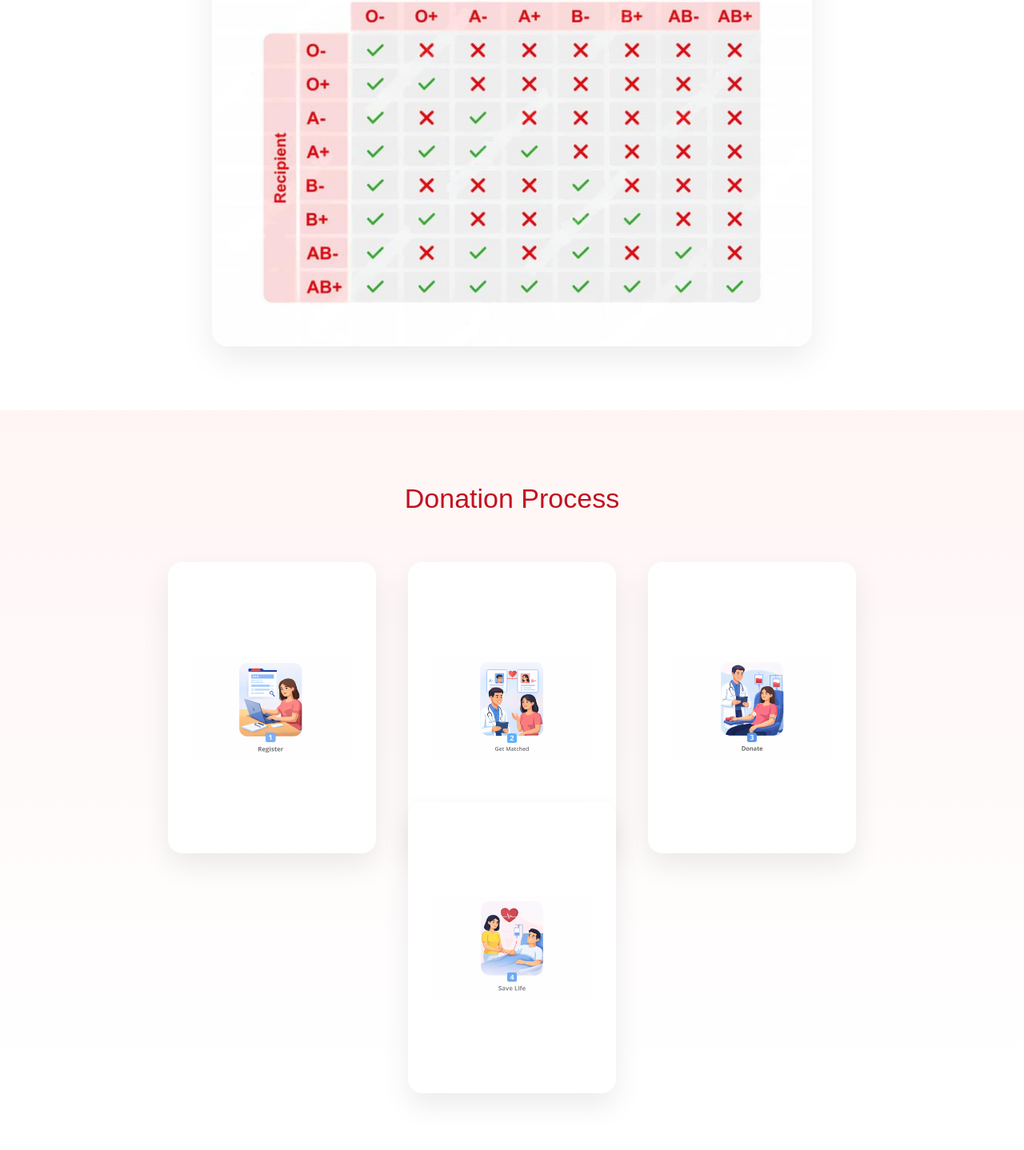
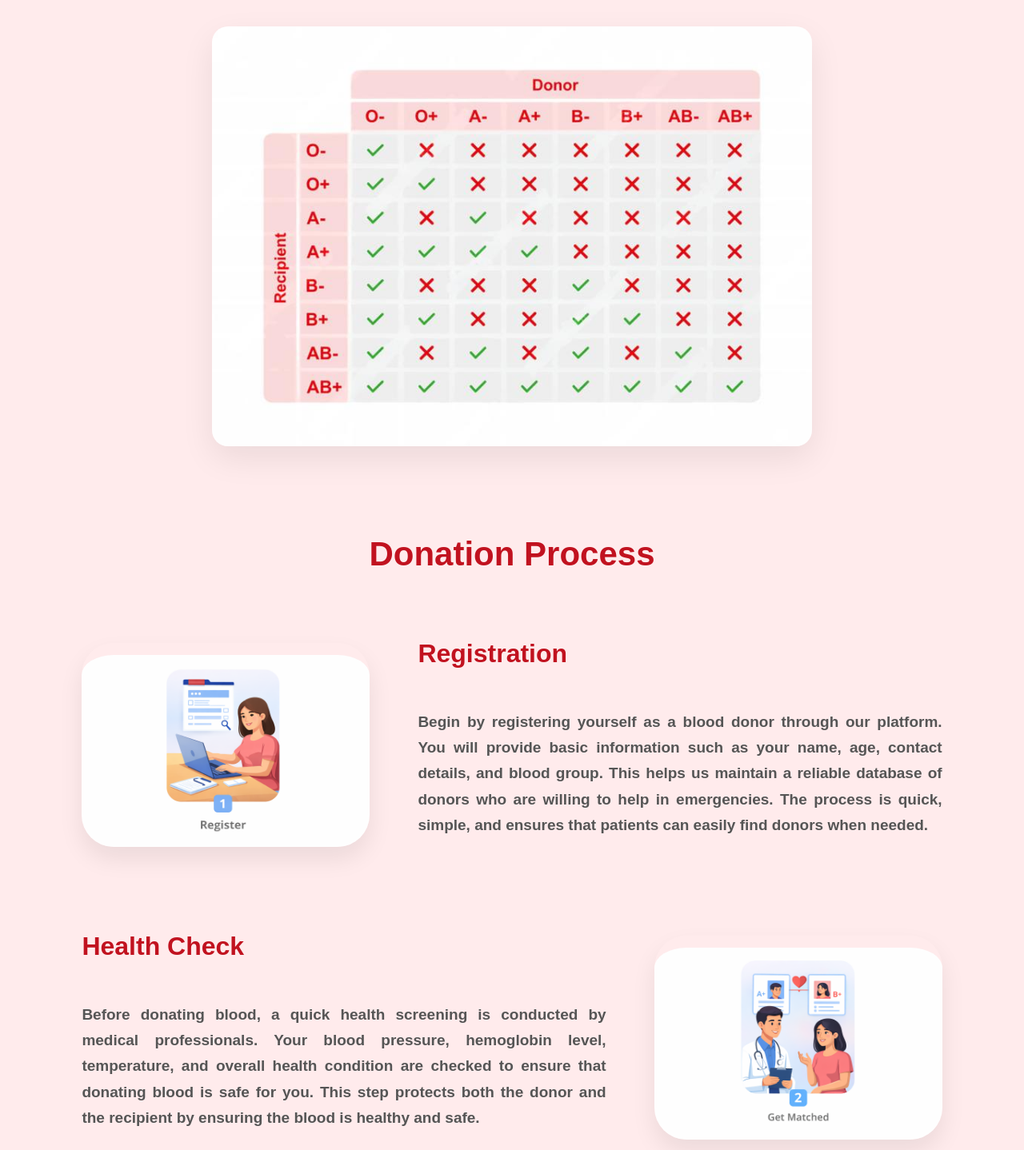
Before and after one commit to meetdoshi027/emergency-blood-request-system, a React (Vite) app: page /donate in a window 1280 px wide. Shown: the part 1334-2772 px from the top of the page at 80% size. Built offline with nearby package versions, Linux system fonts and the light colour scheme.

Commit message:
donate page work

```diff
--- a/package.json
+++ b/package.json
@@ -11,6 +11,7 @@
   },
   "dependencies": {
     "axios": "^1.13.2",
+    "bootstrap": "^5.3.8",
     "framer-motion": "^12.25.0",
     "react": "^19.2.0",
     "react-countup": "^6.5.3",
--- a/src/App.jsx
+++ b/src/App.jsx
@@ -18,7 +18,7 @@ import Footer from './components/footer/footer';
 function App() {
   return (
     <Router>
-      {/* <Navbar /> */}
+      <Navbar />
 
       <Routes>
         <Route path="/home" element={<Home />} />
--- a/src/components/Donate/Donate.css
+++ b/src/components/Donate/Donate.css
@@ -2,7 +2,7 @@
 
 .donate-page {
   font-family: "Poppins", sans-serif;
-background: linear-gradient(to bottom, #fff5f5, #ffffff);
+  background-color: #ffebec;
   color: #333;
   overflow-x: hidden;
 }
@@ -15,17 +15,18 @@ justify-content: space-between;
   align-items: center;
   padding: 80px 8%;
   min-height: 80vh;
+  max-width: 1200px;
+  margin: auto;
 }
 
 .hero-text {
-max-width: 500px;
+  flex: 1;
 }
 
 .hero-text h1 {
   font-size: 48px;
   color: #c1121f;
   font-weight: 700;
-line-height: 1.2;
 }
 
 .hero-text p {
@@ -42,8 +43,7 @@ padding: 14px 32px;
   border-radius: 30px;
   cursor: pointer;
   font-size: 16px;
-transition: 0.3s ease;
-box-shadow: 0 8px 20px rgba(193, 18, 31, 0.3);
+  transition: 0.3s;
 }
 
 .primary-btn:hover {
@@ -51,28 +51,38 @@ background: #a00f1a;
   transform: translateY(-3px);
 }
 
+.hero-image {
+  flex: 1;
+  text-align: center;
+}
+
 .hero-image img {
-width: 340px;
+  width: 100%;
+  max-width: 350px;
   animation: float 3s ease-in-out infinite;
 }
 
 @keyframes float {
-0% { transform: translateY(0px); }
+  0% { transform: translateY(0); }
   50% { transform: translateY(-15px); }
-100% { transform: translateY(0px); }
+  100% { transform: translateY(0); }
 }
 
 /* ================= WHY DONATE ================= */
 
 .why-donate {
   padding: 80px 8%;
+  padding-top: 40px;
   text-align: center;
+  max-width: 1200px;
+  margin: auto;
 }
 
 .why-donate h2 {
-font-size: 32px;
+  font-size: 38px;
+  font-weight: 700;
   color: #c1121f;
-margin-bottom: 40px;
+  margin-bottom: 60px;
 }
 
 .why-cards {
@@ -85,8 +95,9 @@ gap: 30px;
   background: white;
   padding: 30px;
   border-radius: 16px;
-box-shadow: 0 15px 30px rgba(0,0,0,0.06);
-transition: 0.3s ease;
+  box-shadow: 0 10px 30px rgba(0,0,0,0.05);
+  transition: 0.3s;
+  margin-right: -10px;
 }
 
 .card:hover {
@@ -101,7 +112,6 @@ color: #c1121f;
 
 .card p {
   font-size: 14px;
-margin-top: 10px;
   color: #666;
 }
 
@@ -110,13 +120,15 @@ color: #666;
 .blood-types {
   padding: 80px 8%;
   text-align: center;
-background: #fff;
+  max-width: 1200px;
+  margin: auto;
 }
 
 .blood-types h2 {
-font-size: 32px;
+  font-size: 38px;
   color: #c1121f;
-margin-bottom: 40px;
+  font-weight: 700;
+  margin-bottom: 70px;
 }
 
 .blood-types img {
@@ -130,138 +142,138 @@ box-shadow: 0 15px 40px rgba(0,0,0,0.08);
 
 .donation-process {
   padding: 90px 8%;
-text-align: center;
-background: linear-gradient(to bottom,#fff5f5,#ffffff);
+  padding-top: 30px;
 }
 
 .donation-process h2 {
-font-size: 34px;
+  text-align: center;
+  font-size: 42px;
+  font-weight: 700;
+  padding-bottom: 40px;
+  padding-top: 0px;
   color: #c1121f;
-margin-bottom: 60px;
+  margin-bottom: 40px;
 }
 
-.process-steps {
+.process-container {
   display: flex;
-justify-content: center;
-gap: 40px;
-flex-wrap: wrap;
+  flex-direction: column;
+  gap: 100px;
+  max-width: 1200px;
+  margin: auto;
 }
 
-/* CARD */
-
-.process-card {
-width: 260px;
-height: 260px;
-perspective: 1000px;
-transition: transform 0.3s ease;
+.process-step {
+  display: flex;
+  align-items: center;
+  justify-content: space-between;
+  gap: 60px;
 }
 
-.card-inner {
-width: 100%;
-height: 100%;
-position: relative;
-transform-style: preserve-3d;
-transition: transform 0.7s;
+.process-step img {
+  width: 130%;
+  max-width: 360px;
+  padding-top: 15px;
+  border-radius: 40px;
+  box-shadow: 0 15px 30px rgba(0,0,0,0.08);
+  transition: 0.3s;
 }
 
-.process-card:hover .card-inner {
-transform: rotateY(180deg);
+.process-step img:hover {
+  transform: scale(1.05);
 }
 
-/* FRONT */
-
-.card-front {
-position: absolute;
-width: 100%;
-height: 140%;
-background: white;
-border-radius: 18px;
-display: flex;
-justify-content: center;
-align-items: center;
-flex-direction: column;
-padding: 20px;
-box-shadow: 0 15px 35px rgba(0,0,0,0.08);
-backface-visibility: hidden;
+.process-text {
+  flex: 1;
 }
 
-.card-front img {
-width: 100%;
-max-width: 200px;
-height: 100%;
-object-fit: contain;
-}
-
-.card-front h4 {
-margin-top: 12px;
+.process-text h3 {
   color: #c1121f;
-font-size: 17px;
-}
-
-/* BACK */
-
-.card-back {
-position: absolute;
-width: 100%;
-height: 140%;
-background: linear-gradient(135deg,#c1121f,#e63946);
-color: white;
-border-radius: 18px;
-transform: rotateY(180deg);
-display: flex;
-flex-direction: column;
-justify-content: center;
-align-items: center;
-padding: 20px;
-backface-visibility: hidden;
-box-shadow: 0 15px 35px rgba(193,18,31,0.3);
-}
-
-.card-back h3 {
+  font-size: 32px;
+  font-weight: 600;
+  padding-bottom: 40px;
   margin-bottom: 10px;
 }
 
-.card-back p {
-font-size: 14px;
-text-align: center;
+.process-text p {
+  color: #555;
+  font-size: 19px;
+  line-height: 1.7;
+  text-align: justify;
+  font-weight: 600;
 }
 
-/* Hover lift */
-
-.process-card:hover {
-transform: translateY(-10px);
+.reverse {
+  flex-direction: row-reverse;
 }
 
 /* ================= ELIGIBILITY ================= */
 
 .eligibility {
-padding: 80px 8%;
-background: #fff;
+  padding: 120px 8%;
+  background: #fdeeee;
 }
 
-.eligibility h2 {
-font-size: 32px;
-color: #c1121f;
-margin-bottom: 30px;
+.eligibility-container {
+  display: flex;
+  align-items: center;
+  justify-content: space-between;
+  gap: 80px;
+  max-width: 1200px;
+  margin: auto;
 }
 
-.eligibility ul {
+.eligibility-left {
+  flex: 1;
+}
+
+.eligibility-left h2 {
+  font-size: 40px;
+  color: #c1121f;
+  margin-bottom: 40px;
+  font-weight: 700;
+}
+
+.eligibility-card {
+  background: white;
+  padding: 40px;
+  border-radius: 20px;
+  box-shadow: 0 15px 40px rgba(0,0,0,0.08);
+  max-width: 520px;
+}
+
+.eligibility-card ul {
   list-style: none;
   padding: 0;
 }
 
-.eligibility li {
-margin-bottom: 15px;
-padding-left: 25px;
+.eligibility-card li {
+  margin-bottom: 20px;
+  font-size: 20px;
+  font-weight: 600;
+  color: #555;
+  padding-left: 35px;
   position: relative;
-font-size: 16px;
 }
 
-.eligibility li::before {
+.eligibility-card li::before {
   content: "✔";
-color: #c1121f;
   position: absolute;
   left: 0;
+  color: #c1121f;
+  font-weight: bold;
+}
+
+.eligibility-right {
+  flex: 1;
+  display: flex;
+  justify-content: center;
+}
+
+.eligibility-right img {
+  width: 140%;
+  max-width: 750px;
+  padding-top: 30px;
 }
 
 /* ================= RESPONSIVE ================= */
@@ -272,15 +284,27 @@ left: 0;
     grid-template-columns: repeat(2,1fr);
   }
 
-.donate-hero {
+  .process-step {
     flex-direction: column;
     text-align: center;
   }
 
-.hero-image {
+  .reverse {
+    flex-direction: column;
+  }
+
+  .process-text {
+    text-align: center;
+  }
+
+  .eligibility-container {
+    flex-direction: column;
+    text-align: center;
+  }
+
+  .eligibility-right {
     margin-top: 40px;
   }
-
 }
 
 @media (max-width: 600px) {
@@ -293,9 +317,12 @@ grid-template-columns: 1fr;
     font-size: 34px;
   }
 
-.process-steps {
+  .donate-hero {
     flex-direction: column;
-gap: 25px;
+    text-align: center;
   }
 
+  .hero-image {
+    margin-top: 40px;
   }
+}
--- a/src/components/Donate/Donate.jsx
+++ b/src/components/Donate/Donate.jsx
@@ -1,17 +1,18 @@
 import React from "react";
-import donorboy from '../../assets/donorboy.png';
+import donorboy from "../../assets/donorboy.png";
 import savedonate from "../../assets/savedonate.jpeg";
 import process1 from "../../assets/donationprocess1.png";
 import process2 from "../../assets/donationprocess2.png";
 import process3 from "../../assets/donationprocess3.png";
 import process4 from "../../assets/donationprocess4.png";
+import eligibility from "../../assets/eligibility.png"
 import "./Donate.css";
 
 const Donate = () => {
   return (
     <div className="donate-page">
 
-      {/* Hero Section */}
+      {/* HERO */}
       <section className="donate-hero">
         <div className="hero-text">
           <h1>Become a Blood Hero</h1>
@@ -24,119 +25,140 @@ const Donate = () => {
         </div>
       </section>
 
-      {/* Why Donate */}
+      {/* WHY DONATE */}
       <section className="why-donate">
         <h2>Why Be a Blood Donor?</h2>
+
         <div className="why-cards">
-          <div className="card">❤️ <h4>Save Lives</h4><p>Help save up to 3 lives</p></div>
-          <div className="card">⏱️ <h4>Quick & Simple</h4><p>Takes less than an hour</p></div>
-          <div className="card">💉 <h4>Health Benefits</h4><p>Improves blood circulation</p></div>
-          <div className="card">😊 <h4>Feel Good</h4><p>Make a real difference</p></div>
+          <div className="card">
+            ❤️
+            <h4>Save Lives</h4>
+            <p>Help save up to 3 lives</p>
+          </div>
+
+          <div className="card">
+            ⏱️
+            <h4>Quick & Simple</h4>
+            <p>Takes less than an hour</p>
+          </div>
+
+          <div className="card">
+            💉
+            <h4>Health Benefits</h4>
+            <p>Improves blood circulation</p>
+          </div>
+
+          <div className="card">
+            😊
+            <h4>Feel Good</h4>
+            <p>Make a real difference</p>
+          </div>
         </div>
       </section>
 
-      {/* Blood Type Matching */}
+      {/* BLOOD TYPES */}
       <section className="blood-types">
         <h2>Who Can You Save?</h2>
         <img src={savedonate} alt="Blood Compatibility" />
       </section>
 
-      {/* Donation Process */}
-      {/* <section className="donation-process">
-        <h2>Donation Process</h2>
-
-        <div className="process-steps">
-
-          <div className="step">1️⃣ Register</div>
-           <img src={process1} alt="Blood Compatibility" />
-          <div className="step">2️⃣ Get Matched</div>
-           <img src={process2} alt="Blood Compatibility" />
-          <div className="step">3️⃣ Donate</div>
-           <img src={process3} alt="Blood Compatibility" />
-          <div className="step">4️⃣ Save Life</div>
-           <img src={process4} alt="Blood Compatibility" />
-        </div>
-      </section> */}
-      {/* Donation Process */}
+      {/* DONATION PROCESS */}
       <section className="donation-process">
         <h2>Donation Process</h2>
 
-  <div className="process-steps">
+        <div className="process-container">
 
-    <div className="process-card">
-      <div className="card-inner">
-
-        <div className="card-front">
-          <img src={process1} alt="Register" />
-        </div>
-
-        <div className="card-back">
-          <h3>Register</h3>
-          <p>Create your donor account and provide your basic details.</p>
-        </div>
-
+          {/* STEP 1 */}
+          <div className="process-step">
+            <img src={process1} alt="Registration" />
+            <div className="process-text">
+              <h3>Registration</h3>
+              <p>
+               Begin by registering yourself as a blood donor through our platform.
+               You will provide basic information such as your name, age, contact
+               details, and blood group. This helps us maintain a reliable database
+               of donors who are willing to help in emergencies. The process is quick,
+               simple, and ensures that patients can easily find donors when needed.
+              </p>
             </div>
           </div>
 
-    <div className="process-card">
-      <div className="card-inner">
-
-        <div className="card-front">
-          <img src={process2} alt="Get Matched" />
-        </div>
-
-        <div className="card-back">
-          <h3>Get Matched</h3>
-          <p>Our system matches your blood type with patients in need.</p>
-        </div>
-
+          {/* STEP 2 */}
+          <div className="process-step reverse">
+            <img src={process2} alt="Health Check" />
+            <div className="process-text">
+              <h3>Health Check</h3>
+              <p>
+                Before donating blood, a quick health screening is conducted by
+                medical professionals. Your blood pressure, hemoglobin level,
+                temperature, and overall health condition are checked to ensure
+                that donating blood is safe for you. This step protects both the
+                donor and the recipient by ensuring the blood is healthy and safe.
+              </p>
             </div>
           </div>
 
-    <div className="process-card">
-      <div className="card-inner">
-
-        <div className="card-front">
-          <img src={process3} alt="Donate" />
-        </div>
-
-        <div className="card-back">
-          <h3>Donate</h3>
-          <p>Visit the donation center and donate safely with medical staff.</p>
-        </div>
-
+          {/* STEP 3 */}
+          <div className="process-step">
+            <img src={process3} alt="Blood Donation" />
+            <div className="process-text">
+              <h3>Blood Donation</h3>
+              <p>
+               Once the health check is complete, the blood donation process begins.
+               A sterile needle is used to collect blood in a safe and hygienic
+               environment. The actual donation usually takes around 8–10 minutes
+               and is completely painless for most donors. Your donated blood can
+               help save multiple lives in hospitals and emergency situations.
+              </p>
             </div>
           </div>
 
-    <div className="process-card">
-      <div className="card-inner">
-
-        <div className="card-front">
-          <img src={process4} alt="Save Life" />
-        </div>
-
-        <div className="card-back">
-          <h3>Save Life</h3>
-          <p>Your blood helps save lives and gives hope to patients.</p>
-        </div>
-
+          {/* STEP 4 */}
+          <div className="process-step reverse">
+            <img src={process4} alt="Refreshment" />
+            <div className="process-text">
+              <h3>Rest & Refreshment</h3>
+              <p>
+                After donating blood, donors are asked to relax for a few minutes.
+                Light refreshments such as juice and snacks are provided to help
+                restore energy levels. Medical staff will ensure you feel comfortable
+                before leaving the donation area. Taking a short rest ensures a safe
+                and smooth recovery after the donation process.
+              </p>
             </div>
           </div>
 
         </div>
       </section>
 
-      {/* Eligibility */}
+
+     {/* ELIGIBILITY */}
 <section className="eligibility">
+
+  <div className="eligibility-container">
+
+    {/* LEFT SIDE */}
+    <div className="eligibility-left">
       <h2>Eligibility Guidelines</h2>
+
+      <div className="eligibility-card">
         <ul>
           <li>Age: 18–65 years</li>
           <li>Weight: 50kg+</li>
           <li>Healthy & feeling well</li>
           <li>No recent illness or surgery</li>
         </ul>
+      </div>
+    </div>
+
+    {/* RIGHT SIDE */}
+    <div className="eligibility-right">
+      <img src={eligibility} alt="Eligibility Illustration"/>
+    </div>
+
+  </div>
+
 </section>
-
     </div>
   );
 };
```
Also changed, not shown: 2 other files (tests, documents, lock files or other folders). Lines whose indentation alone changed are shown as unchanged.
